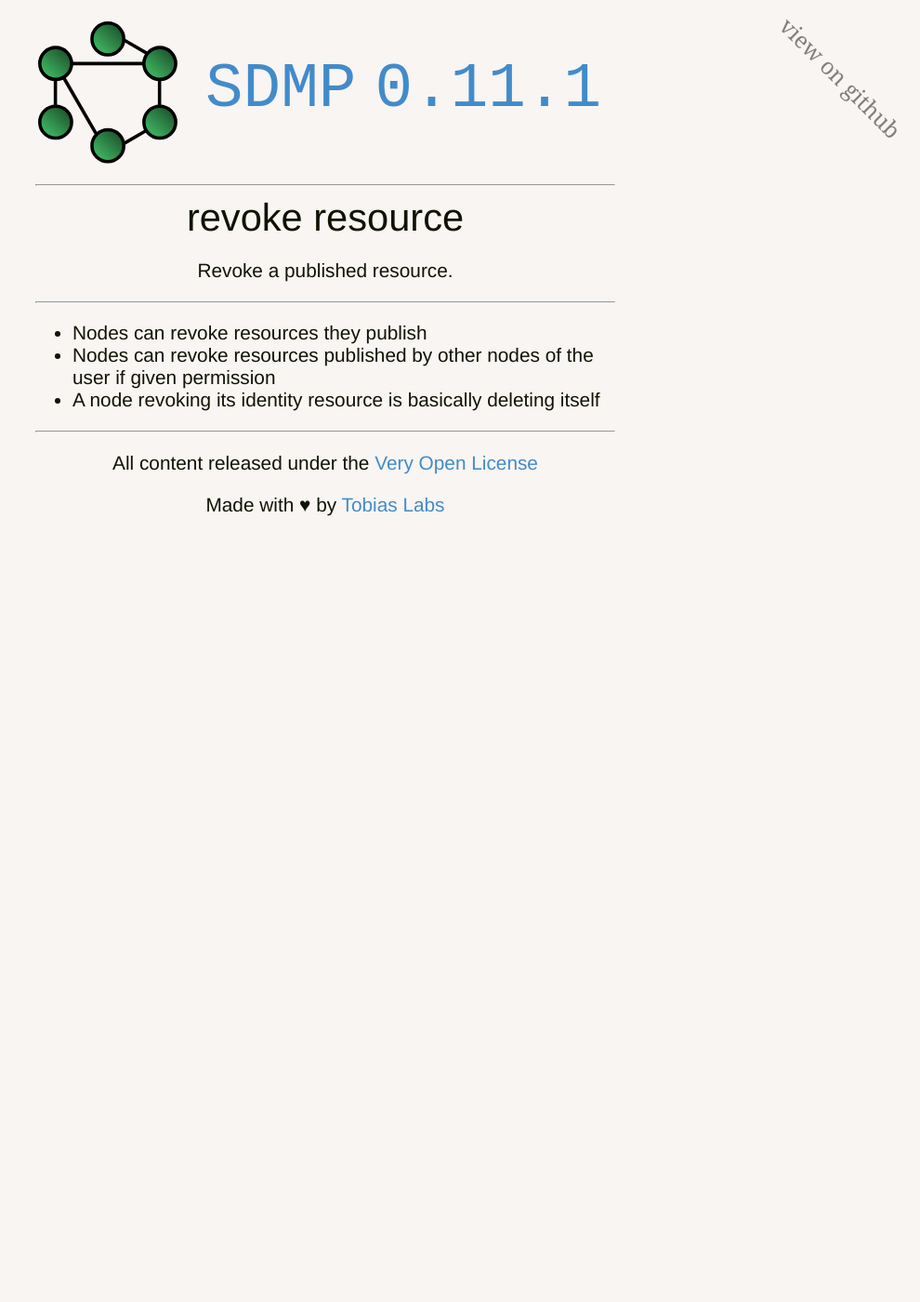
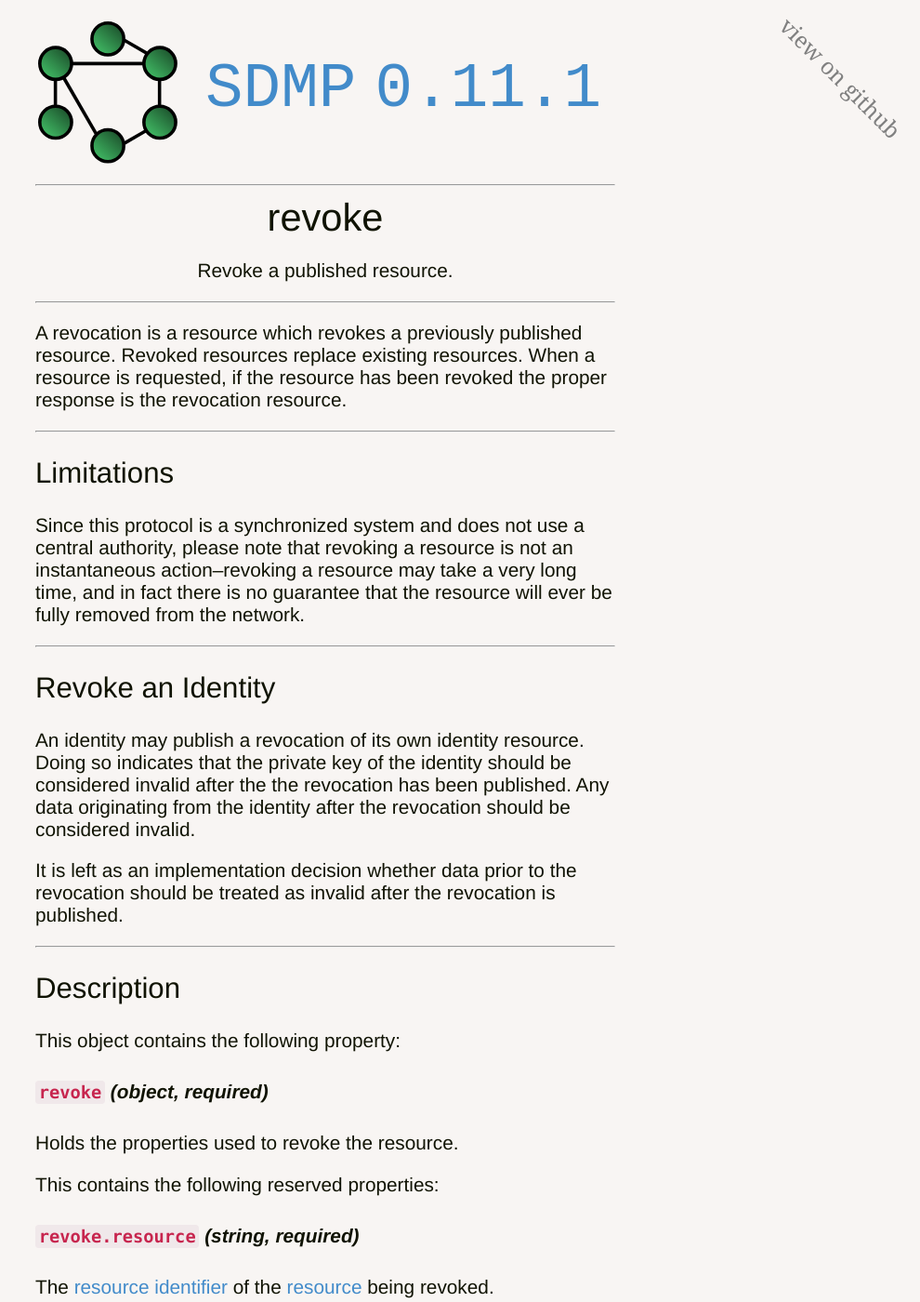
Before and after one commit to sdmp/sdmp.github.io, a Jekyll site: the page built from schema/revoke/index.md, in a window 1280 px wide and 1400 px high. Shown: the whole window at 93% size, without its empty margins (290-1280 px from the left). Built offline with Jekyll 4.4.1, drawn with Linux system fonts in a browser that asks for light colours; some of the changed text lies outside the part shown.

Commit message:
Adding back the revocation schema. Fixes #26

```diff
--- a/schema/revoke/index.md
+++ b/schema/revoke/index.md
@@ -1,10 +1,87 @@
 ---
 layout: docs
-title: revoke resource
+title: revoke
 subtitle: Revoke a published resource.
 ---
 
 
-* Nodes can revoke resources they publish
-* Nodes can revoke resources published by other nodes of the user if given permission
-* A node revoking its identity resource is basically deleting itself
+A revocation is a resource which revokes a previously published
+resource. Revoked resources replace existing resources. When a
+resource is requested, if the resource has been revoked the proper
+response is the revocation resource.
+
+---
+
+## Limitations
+
+Since this protocol is a synchronized system and does not use
+a central authority, please note that revoking a resource is
+not an instantaneous action--revoking a resource may take a
+very long time, and in fact there is no guarantee that the
+resource will ever be fully removed from the network.
+
+---
+
+## Revoke an Identity
+
+An identity may publish a revocation of its own identity
+resource. Doing so indicates that the private key of the
+identity should be considered invalid after the the
+revocation has been published. Any data originating from
+the identity after the revocation should be considered
+invalid.
+
+It is left as an implementation decision whether data
+prior to the revocation should be treated as invalid
+after the revocation is published.
+
+---
+
+## Description
+
+This object contains the following property:
+
+###### `revoke` *(object, required)*
+
+Holds the properties used to revoke the resource.
+
+This contains the following reserved properties:
+
+###### `revoke.resource` *(string, required)*
+
+The [resource identifier](/journal/resource#resource-identifier) of the
+[resource](/journal/resource) being revoked.
+
+###### `revoke.authorization` *(string, optional)*
+
+If the revocation is being published by an identity other than
+the identity used to publish the original resource, this value
+must be present.
+
+This value is the [resource identifier](/journal/resource#resource-identifier)
+of the [trust](/schema/trust) resource giving this identity
+authorization to revoke the resource.
+
+---
+
+## Schema
+
+	{
+	  "$schema": "http://json-schema.org/draft-04/schema#",
+	  "type": "object",
+	  "properties": {
+	    "revoke": {
+	      "type": "object",
+	      "properties": {
+	        "resource": {
+	          "type": "string"
+	        },
+	        "authorization": {
+	          "type": "string"
+	        }
+	      },
+	      "required": [ "resource" ]
+	    }
+	  },
+	  "required": [ "revoke" ]
+	}
```
